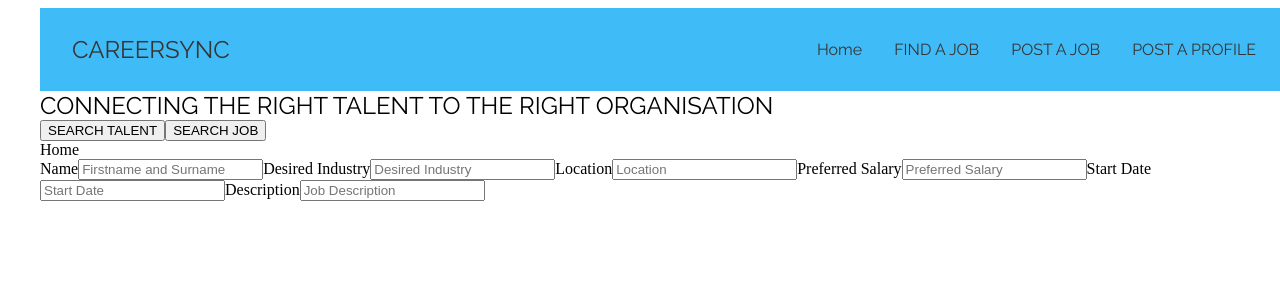
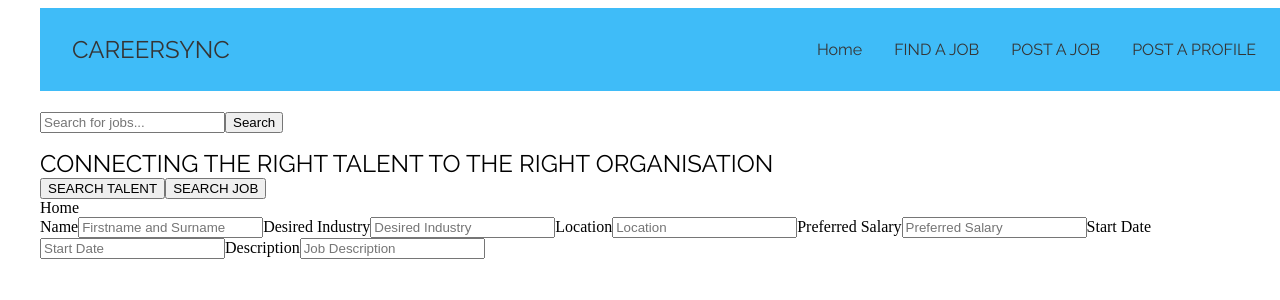
Before and after one commit to SunnyMudhar/CareerSync, a React (Vite) app: page / in a window 1280 px wide. Shown: the top 300 px of the page. Built offline with nearby package versions, Linux system fonts and the light colour scheme.

Commit message:
fetched job data from linkedin api - api.js

```diff
--- a/package.json
+++ b/package.json
@@ -10,6 +10,7 @@
     "preview": "vite preview"
   },
   "dependencies": {
+    "node-fetch": "^3.3.2",
     "react": "^18.2.0",
     "react-dom": "^18.2.0",
     "react-router-dom": "^6.22.3",
--- a/src/App.jsx
+++ b/src/App.jsx
@@ -3,6 +3,7 @@ import React from "react";
 import NavBar from "./components/NavBar/navbar.jsx";
 import styled from "styled-components";
 import Wave from "./components/Wave/Wave.jsx";
+import FindJob from "./pages/FindaJob.jsx";
 import Home from "./pages/Home.jsx";
 const AppContainer = styled.div`
   max-width: 1200px;
@@ -14,6 +15,7 @@ const App = () => {
     <AppContainer>
       <NavBar />
       {/* <Wave /> */}
+      <FindJob />
       <Home />
       <CreatePost />
     </AppContainer>
--- /dev/null
+++ b/src/pages/FindaJob.jsx
@@ -0,0 +1,38 @@
+// App.js
+import React, { useState } from 'react';
+import { getJobs } from './server'; // Assuming you have the server-side script in the same directory
+
+const App = () => {
+  const [query, setQuery] = useState('');
+  const [jobs, setJobs] = useState([]);
+
+  const handleSubmit = async (e) => {
+    e.preventDefault();
+    if (query.trim() !== '') {
+      const data = await getJobs(query);
+      setJobs(data);
+    }
+  };
+
+  return (
+    <div>
+      <h1></h1>
+      <form onSubmit={handleSubmit}>
+        <input
+          type="text"
+          value={query}
+          onChange={(e) => setQuery(e.target.value)}
+          placeholder="Search for jobs..."
+        />
+        <button type="submit">Search</button>
+      </form>
+      <ul>
+        {jobs.map((job) => (
+          <li key={job.id}>{job.title}</li>
+        ))}
+      </ul>
+    </div>
+  );
+};
+
+export default App;
```
Also changed, not shown: src/utils/api.js (added, +22 -0 lines), 1 other file (tests, documents, lock files or other folders).
